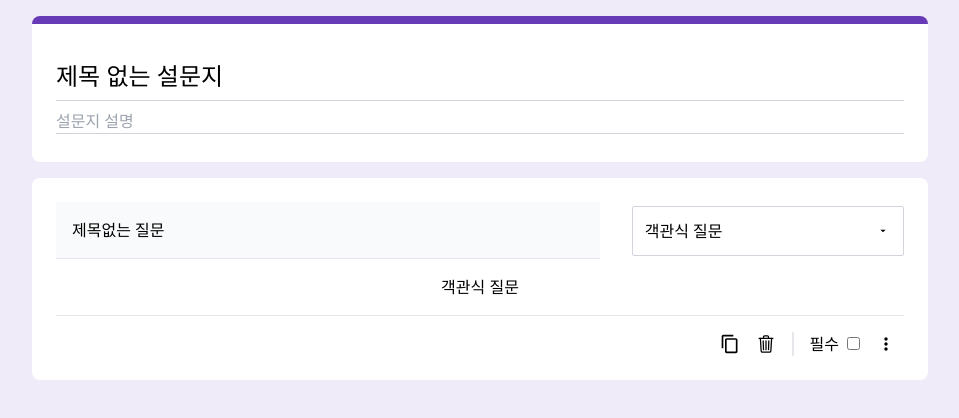
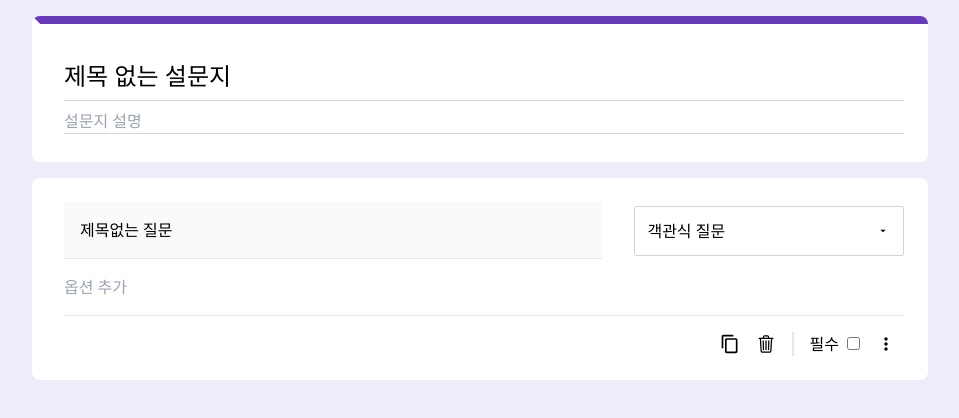
Before and after one commit to caseBread/google_form-clone, a React (Create React App) app: page / in a window 1280 px wide. Shown: the top 418 px of the page, without its empty margins (160-1119 px from the left). Built offline with nearby package versions, Linux system fonts and the light colour scheme.

Commit message:
feat : 선택지 유형에 맞게 추가 기능 구현

```diff
--- a/src/components/Question/Conatiner/BottomContainer/index.tsx
+++ b/src/components/Question/Conatiner/BottomContainer/index.tsx
@@ -6,10 +6,10 @@ const QuestionBottom = () => {
   return (
     <div className="pt-4 w-full border-t-1">
       <div className="flex justify-end [&>*]:px-2">
-        <button className="hover:bg-gray-100 rounded-full">
+        <button className="button-shadow">
           <MdOutlineContentCopy size={20} />
         </button>
-        <button className="hover:bg-gray-100 rounded-full">
+        <button className="button-shadow">
           <IoTrashOutline size={20} />
         </button>
         <div>
@@ -19,7 +19,7 @@ const QuestionBottom = () => {
           <span className="mr-2">필수</span>
           <input id="essential" type="checkbox" />
         </div>
-        <button className="hover:bg-gray-100 rounded-full">
+        <button className="button-shadow">
           <BiDotsVerticalRounded size={20} />
         </button>
       </div>
--- a/src/components/Question/Conatiner/MiddleContainer/index.tsx
+++ b/src/components/Question/Conatiner/MiddleContainer/index.tsx
@@ -6,7 +6,7 @@ interface Props {
 
 const QuestionMiddle = ({ optionType }: Props) => {
   return (
-    <div className="my-4">
+    <div className="my-4 w-full">
       <Options optionType={optionType} />
     </div>
   );
--- a/src/components/Question/Options/ObjectiveOption/index.tsx
+++ /dev/null
@@ -1,8 +0,0 @@
-interface Props {
-  optionType: string;
-}
-
-const ObjectiveOption = ({ optionType }: Props) => {
-  return <div>{optionType}</div>;
-};
-export default ObjectiveOption;
--- /dev/null
+++ b/src/components/Question/Options/ObjectiveOptions/ObjectiveOption/index.tsx
@@ -0,0 +1,37 @@
+import React, { useEffect, useState } from 'react';
+import { FiX } from 'react-icons/fi';
+import { BsCircle, BsSquare } from 'react-icons/bs';
+
+const ObjectiveOption = ({ optionType, id }: { optionType: React.ReactNode; id: number }) => {
+  const [icons, setIcons] = useState<React.ReactNode>();
+
+  useEffect(() => {
+    switch (optionType) {
+      case '객관식 질문':
+        setIcons(<BsCircle />);
+        break;
+      case '체크박스':
+        setIcons(<BsSquare />);
+        break;
+      case '드롭다운':
+        setIcons(id);
+        break;
+      default:
+        throw new Error('없는 유형입니다.');
+    }
+  }, [id, optionType]);
+  return (
+    <div className="flex gap-4 items-center">
+      <div className="w-6">{icons}</div>
+      <input
+        className="focus-input w-full p-2 border-b-1 border-white hover:border-gray-200"
+        type="text"
+        defaultValue="옵션"
+      />
+      <button className="button-shadow">
+        <FiX />
+      </button>
+    </div>
+  );
+};
+export default ObjectiveOption;
--- /dev/null
+++ b/src/components/Question/Options/ObjectiveOptions/index.tsx
@@ -0,0 +1,27 @@
+import { useState } from 'react';
+
+import ObjectiveOption from './ObjectiveOption';
+
+interface Props {
+  optionType: string;
+}
+
+const ObjectiveOptions = ({ optionType }: Props) => {
+  const [list, setList] = useState<number[]>([]);
+
+  const onClick = () => {
+    setList((prev) => [...prev, list.length + 1]);
+  };
+
+  return (
+    <div className="w-full">
+      {list.map((x, idx) => (
+        <ObjectiveOption key={x} id={x} optionType={optionType} />
+      ))}
+      <button className="text-gray-400" onClick={onClick}>
+        옵션 추가
+      </button>
+    </div>
+  );
+};
+export default ObjectiveOptions;
--- a/src/components/Question/Options/SubjectiveOption/index.tsx
+++ b/src/components/Question/Options/SubjectiveOption/index.tsx
@@ -3,6 +3,6 @@ interface Props {
 }
 
 const SubjectiveOption = ({ optionType }: Props) => {
-  return <div>{optionType}</div>;
+  return <div className="w-2/3 border-gray-300 border-b-2 border-dotted pb-1 text-gray-400">{optionType} 텍스트</div>;
 };
 export default SubjectiveOption;
--- a/src/components/Question/Options/index.tsx
+++ b/src/components/Question/Options/index.tsx
@@ -1,4 +1,4 @@
-import ObjectiveOption from './ObjectiveOption';
+import ObjectiveOptions from './ObjectiveOptions';
 import SubjectiveOption from './SubjectiveOption';
 
 interface Props {
@@ -10,7 +10,7 @@ const Options = ({ optionType }: Props) => {
     case '객관식 질문':
     case '체크박스':
     case '드롭다운':
-      return <ObjectiveOption optionType={optionType} />;
+      return <ObjectiveOptions optionType={optionType} />;
     case '단답형':
     case '장문형':
       return <SubjectiveOption optionType={optionType} />;
--- a/src/components/common/BoxContainer.tsx
+++ b/src/components/common/BoxContainer.tsx
@@ -6,7 +6,7 @@ interface Props {
 const BoxContainer = ({ children, type = 'question' }: Props) => {
   return (
     <div
-      className={`bg-white rounded-lg  flex-center flex-col p-6 focus-box my-4 ${
+      className={`bg-white rounded-lg flex-center flex-col p-6  focus-box my-4 ${
         type === 'title' && 'border-t-8 border-t-primary'
       }`}
     >
--- a/src/index.css
+++ b/src/index.css
@@ -26,6 +26,10 @@
     }
 
     .focus-box {
-        @apply focus-within:border-l-emphasis focus-within:border-l-8
+        @apply focus-within:border-l-emphasis focus-within:border-l-8 border-l-8 border-l-white;
+    }
+
+    .button-shadow {
+        @apply hover:bg-gray-100 active:bg-gray-200 rounded-full;
     }
 }
```
